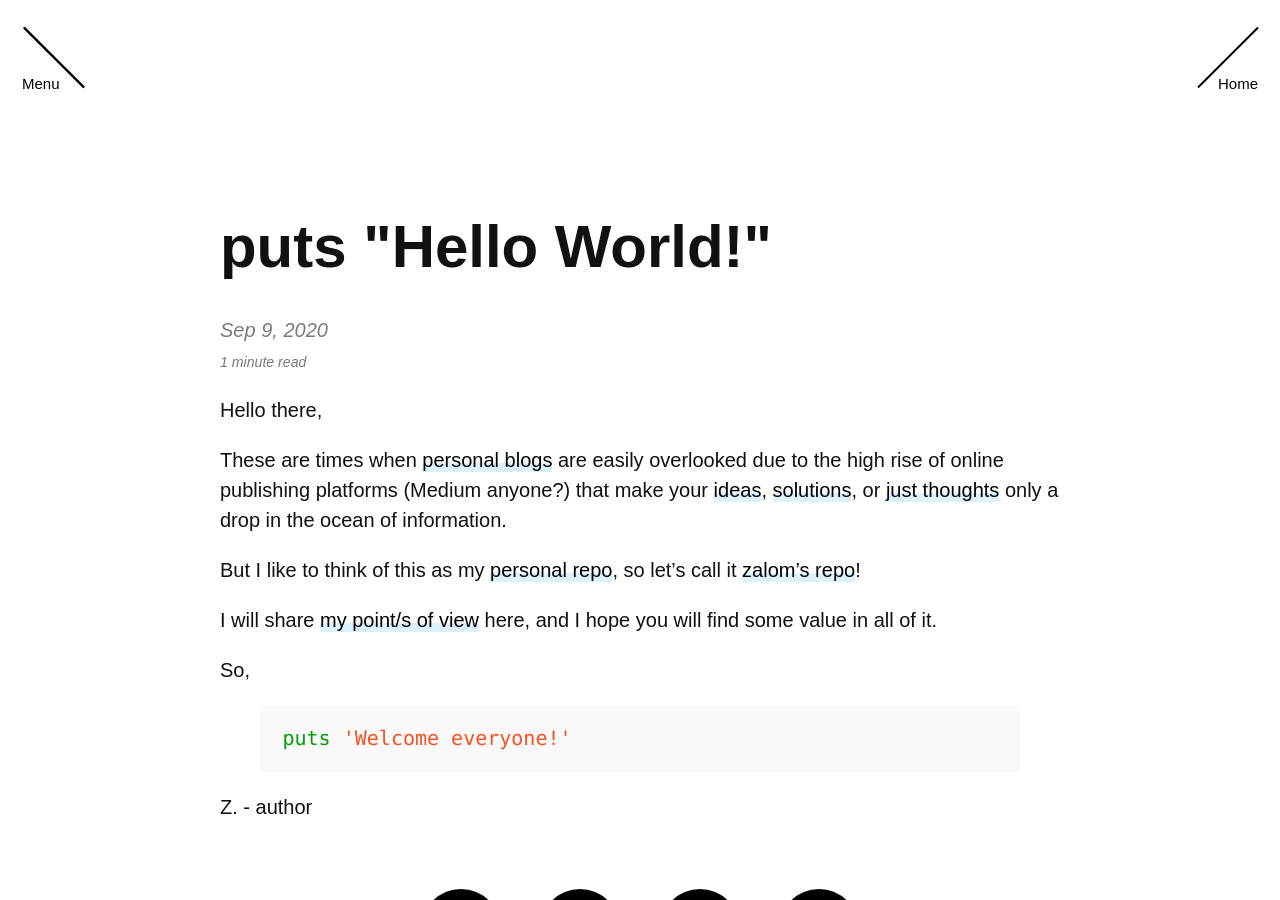
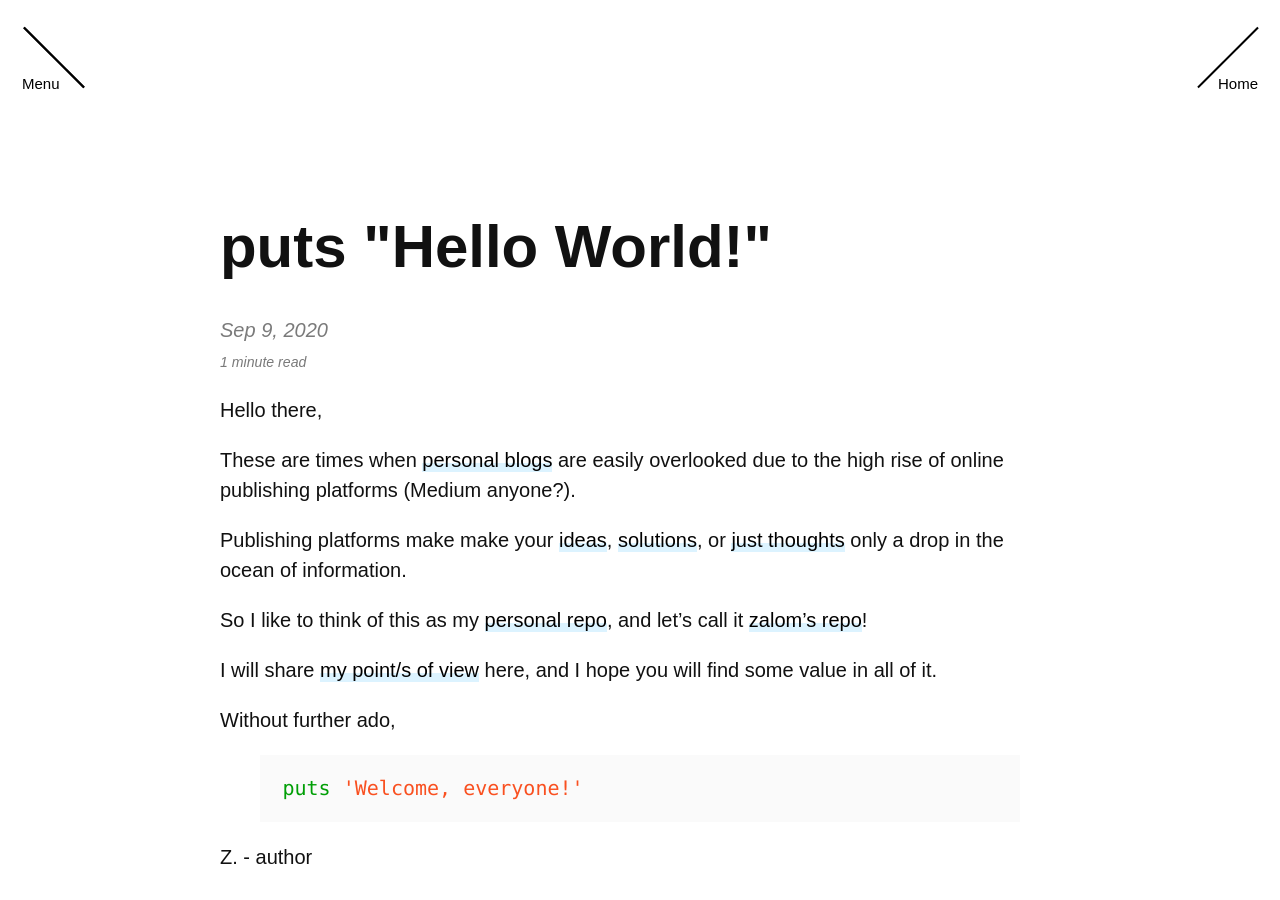
Before and after one commit to zalom/djudji.github.io, a Jekyll site: the page built from _posts/2020-09-09-puts-hello-world.md, in a window 1280 px wide and 900 px high. Built offline with Jekyll 4.4.1, drawn with Linux system fonts in a browser that asks for light colours; nearby versions of some CDN libraries; some web fonts are replaced.

Commit message:
Change the first post to be more readable

```diff
--- a/_posts/2020-09-09-puts-hello-world.md
+++ b/_posts/2020-09-09-puts-hello-world.md
@@ -9,16 +9,18 @@ mathjax: false
 
 Hello there,
 
-These are times when [personal blogs](#) are easily overlooked due to the high rise of online publishing platforms (Medium anyone?) that make your [ideas](#), [solutions](#), or [just thoughts](#) only a drop in the ocean of information.
+These are times when [personal blogs](#) are easily overlooked due to the high rise of online publishing platforms (Medium anyone?).
 
-But I like to think of this as my [personal repo](#), so let's call it [zalom's repo](#)!
+Publishing platforms make make your [ideas](#), [solutions](#), or [just thoughts](#) only a drop in the ocean of information.
+
+So I like to think of this as my [personal repo](#), and let's call it [zalom's repo](#)!
 
 I will share [my point/s of view](#) here, and I hope you will find some value in all of it.
 
-So,
+Without further ado,
 
 {% highlight ruby lineanchors %}
-puts 'Welcome everyone!'
+puts 'Welcome, everyone!'
 {% endhighlight %}
 
 Z. - author
```
